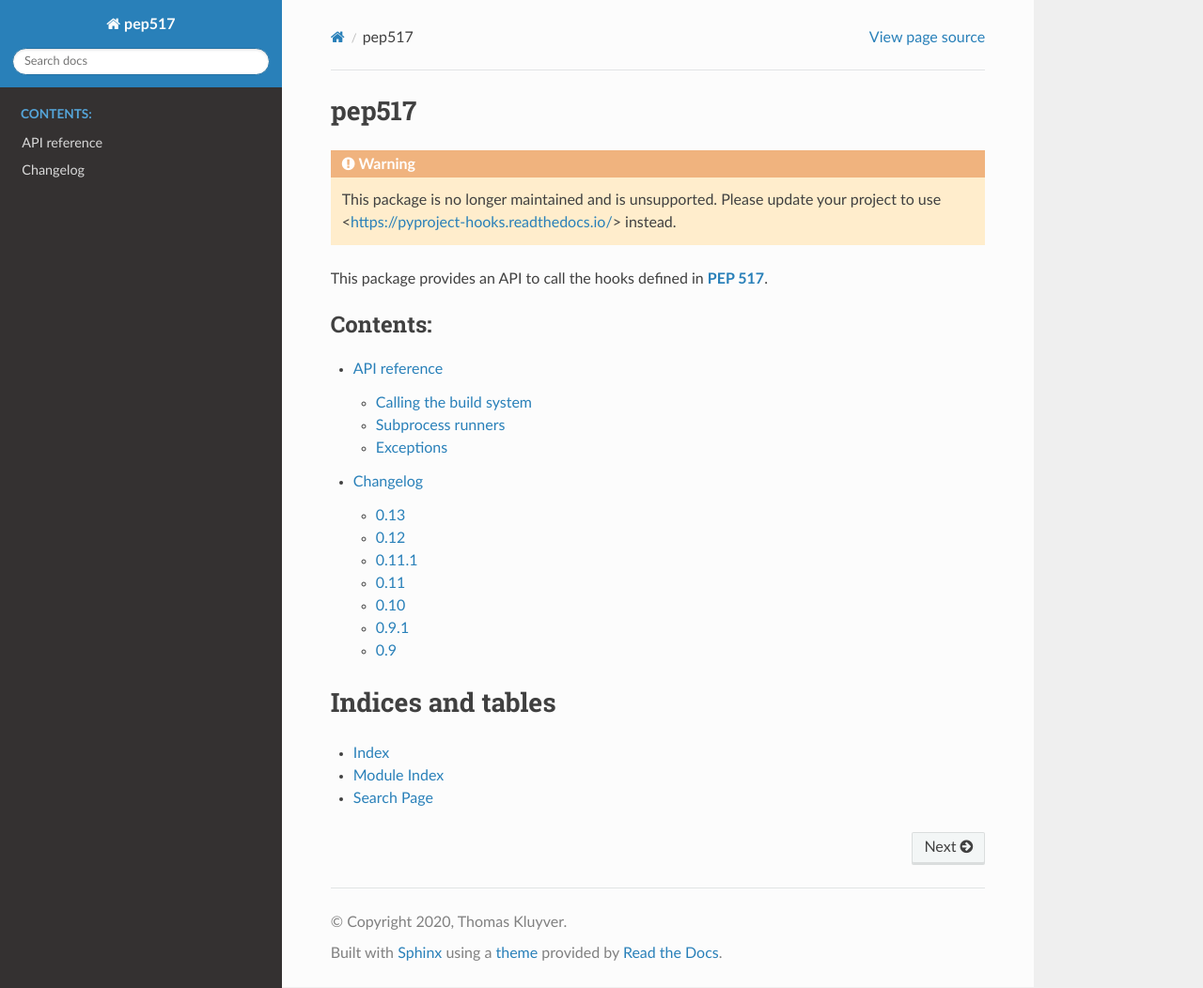
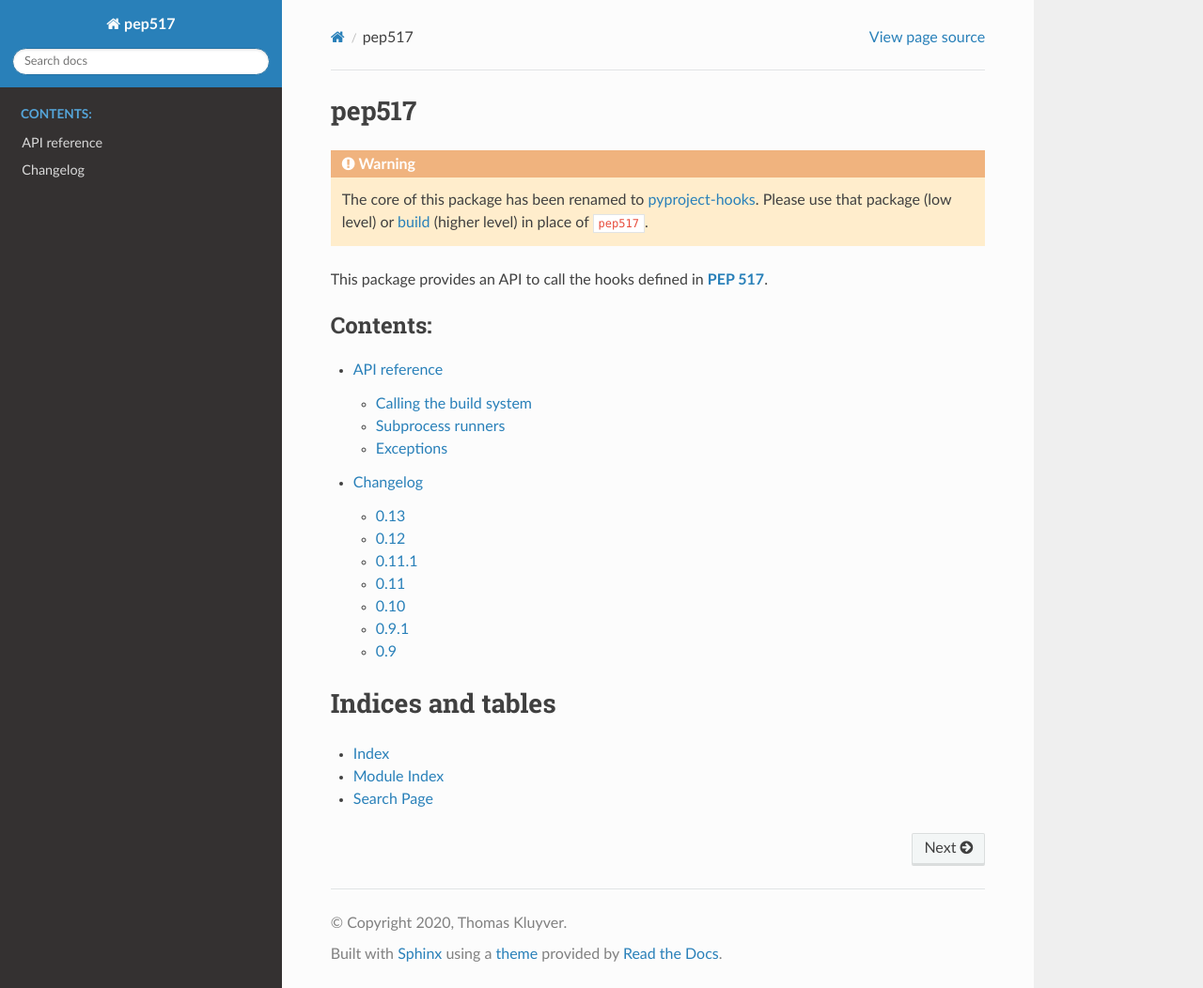
Before and after one commit to pypa/pyproject-hooks, a Sphinx documentation site: the page built from doc/index.rst, in a window 1280 px wide and 1052 px high. Shown: the whole window at 94% size. Built offline with Sphinx 7.4.7 and the Read the Docs theme 2.0.0, drawn with Linux system fonts in a browser that asks for light colours.

Commit message:
Reword deprecation messages

```diff
--- a/README.rst
+++ b/README.rst
@@ -3,7 +3,10 @@
 
 .. warning::
 
-   This package is no longer maintained and is unsupported. Please update your project to use <https://pyproject-hooks.readthedocs.io/> instead.
+   The core of this package has been renamed to
+   `pyproject-hooks <https://pyproject-hooks.readthedocs.io/>`_. Please use that
+   package (low level) or `build <https://pypa-build.readthedocs.io/en/stable/>`_
+   (higher level) in place of ``pep517``.
 
 `PEP 517 <https://www.python.org/dev/peps/pep-0517/>`_ specifies a standard
 API for systems which build Python packages.
--- a/doc/callhooks.rst
+++ b/doc/callhooks.rst
@@ -3,7 +3,10 @@
 
 .. warning::
 
-   This package is no longer maintained and is unsupported. Please update your project to use <https://pyproject-hooks.readthedocs.io/> instead.
+   The core of this package (the APIs described below) has been renamed to
+   `pyproject-hooks <https://pyproject-hooks.readthedocs.io/>`_. Please use that
+   package (low level) or `build <https://pypa-build.readthedocs.io/en/stable/>`_
+   (higher level) in place of ``pep517``.
 
 .. module:: pep517
 
--- a/doc/changelog.rst
+++ b/doc/changelog.rst
@@ -3,7 +3,10 @@
 
 .. warning::
 
-   This package is no longer maintained and is unsupported. Please update your project to use <https://pyproject-hooks.readthedocs.io/> instead.
+   The core of this package has been renamed to
+   `pyproject-hooks <https://pyproject-hooks.readthedocs.io/>`_. Please use that
+   package (low level) or `build <https://pypa-build.readthedocs.io/en/stable/>`_
+   (higher level) in place of ``pep517``.
 
 0.13
 ----
--- a/doc/index.rst
+++ b/doc/index.rst
@@ -3,7 +3,10 @@
 
 .. warning::
 
-   This package is no longer maintained and is unsupported. Please update your project to use <https://pyproject-hooks.readthedocs.io/> instead.
+   The core of this package has been renamed to
+   `pyproject-hooks <https://pyproject-hooks.readthedocs.io/>`_. Please use that
+   package (low level) or `build <https://pypa-build.readthedocs.io/en/stable/>`_
+   (higher level) in place of ``pep517``.
 
 This package provides an API to call the hooks defined in :pep:`517`.
 
```
